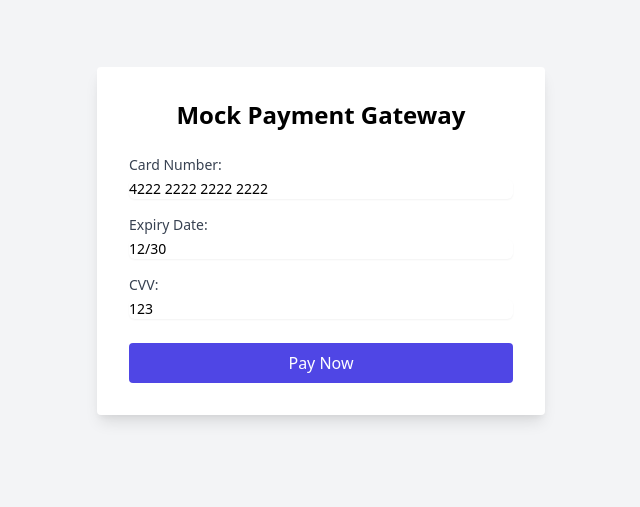
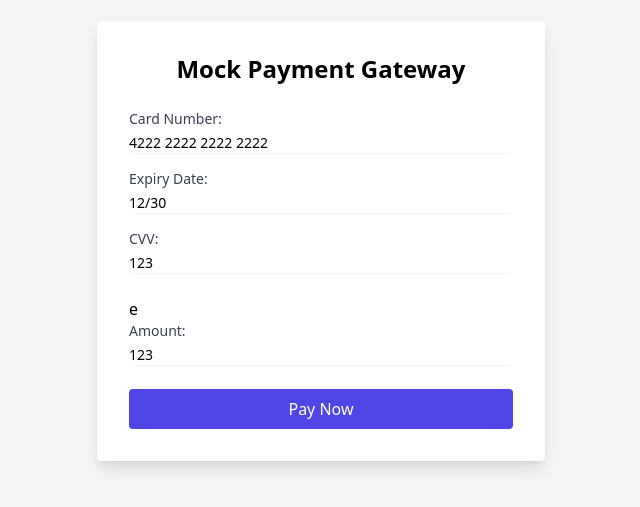
Before and after one commit to llcoollasa/dummypayementgateway, a plain HTML site: page index.html in a window 1280 px wide. Shown: the part 159-666 px from the top of the page, without its empty margins (319-959 px from the left). Drawn offline with nearby package versions, Linux system fonts and the light colour scheme.

Commit message:
Update index.html

```diff
--- a/index.html
+++ b/index.html
@@ -57,6 +57,19 @@
             placeholder="CVV"
             class="mt-1 block w-full border-gray-300 rounded-md shadow-sm focus:ring-indigo-500 focus:border-indigo-500 sm:text-sm"
           />
+        </div>e
+        <div class="mb-6">
+          <label for="amount" class="block text-sm font-medium text-gray-700"
+            >Amount:</label
+          >
+          <input
+            value="123"
+            type="text"
+            id="amount"
+            name="amount"
+            placeholder="amount"
+            class="mt-1 block w-full border-gray-300 rounded-md shadow-sm focus:ring-indigo-500 focus:border-indigo-500 sm:text-sm"
+          />
         </div>
         <button
           type="button"
@@ -99,6 +112,8 @@
         if (!fail_url || !isValidURL(fail_url)) {
           return showPaymentResult("Payment failed. Invalid Fal URL");
         }
+
+        document.getElementById("amount").val(amount);
 
         try {
           // Simulate processing delay
```
